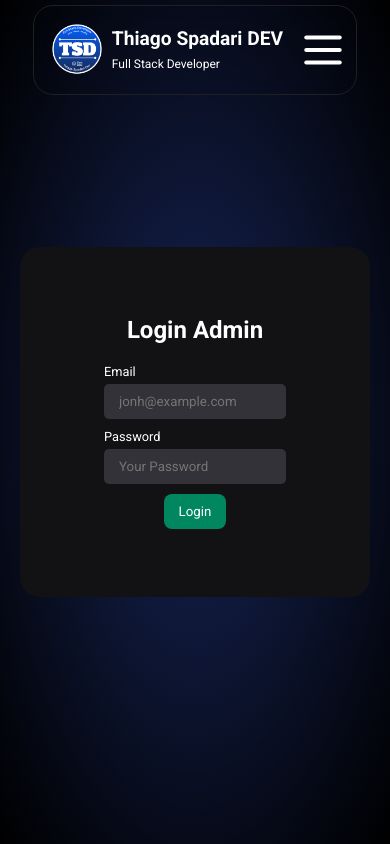
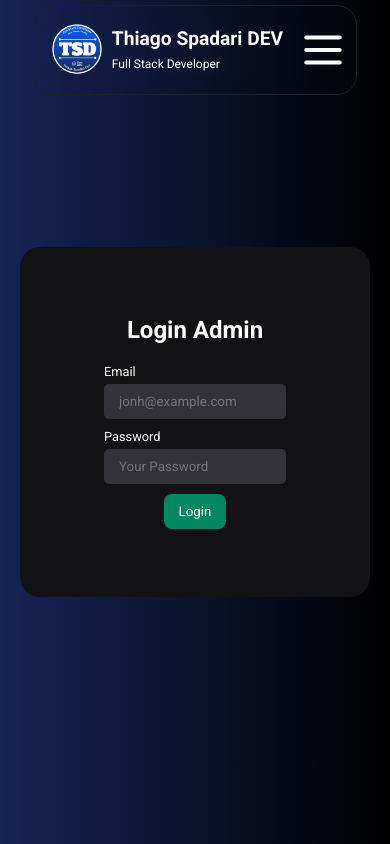
Before and after one commit to spadaritucks/thiagospadari-dev, a Next.js app: page /login in a window 390 px wide. Built offline with nearby package versions, Linux system fonts and the light colour scheme; no server answers.

Commit message:
Atualiza o fundo da página inicial para um gradiente linear, ajusta estilos de componentes e refatora a barra de navegação para melhorar a apresentação e responsividade.

```diff
--- a/src/app/styles/global.ts
+++ b/src/app/styles/global.ts
@@ -10,7 +10,7 @@ export const GlobalStyle = createGlobalStyle`
  }
 
  body{
-   background: radial-gradient(${props => props.theme['blue-950']}, ${props => props.theme['black']});
+   background: linear-gradient(to right,${props => props.theme['blue-950']}, ${props => props.theme['black']});
  }
 
  html{
--- a/src/components/main/component.tsx
+++ b/src/components/main/component.tsx
@@ -4,7 +4,8 @@ import Image from "next/image";
 import thiagoImage from '@/assets/thiago.jpg'
 import { HomeAboutMeContent, HomeAboutMeTextContent, HomeButtonContent, HomeContent, HomeMainContent, HomeTextContent } from "./styles";
 import { Button } from "../button/component";
-import { NavBar } from "../navbar/component";
+
+
 
 
 interface MainProps {
@@ -44,6 +45,7 @@ export function Main({ id }: MainProps) {
         </HomeTextContent>
         <Link href="https://github.com/spadaritucks"><Image src={thiagoImage} alt="" /></Link>
       </HomeMainContent>
+
       <HomeAboutMeContent>
         <h2>About Me</h2>
         <HomeAboutMeTextContent>
--- a/src/components/main/styles.ts
+++ b/src/components/main/styles.ts
@@ -145,6 +145,8 @@ export const HomeAboutMeContent = styled(motion.div)`
  gap: 20px;
  min-height: 60vh;
 
+
+
  h2{
     font-size: 2rem;
     font-weight: bold;
@@ -161,6 +163,7 @@ export const HomeAboutMeTextContent = styled.div`
    text-align: center;
    padding: 0 20px;
 
+
   p{
     font-size: 1.2rem;
     color: ${props => props.theme['gray-300']}
--- a/src/components/navbar/styles.ts
+++ b/src/components/navbar/styles.ts
@@ -93,21 +93,22 @@ export const NavLinksContent = styled.div`
    @media(max-width: 990px){
       flex-direction: column;
       justify-content: space-around;
-      background: ${props => props.theme['gray-700']};
       width: 100%;
       height: 270px;
       position: absolute;
-      opacity: 0;
+      z-index: inherit;
       top: -270px;
       left: 0;
       right: 0;
       transition: all 0.3s;
+      border-radius: 20px;
 
 
       &.open{
          top: 90px;
-         opacity: 1;
+         background: linear-gradient(to top,  rgba(0, 0, 0, 0.9),  rgba(22, 36, 86, 0.9));
          transition: all 0.3s;
+
       }
    }
 
```
